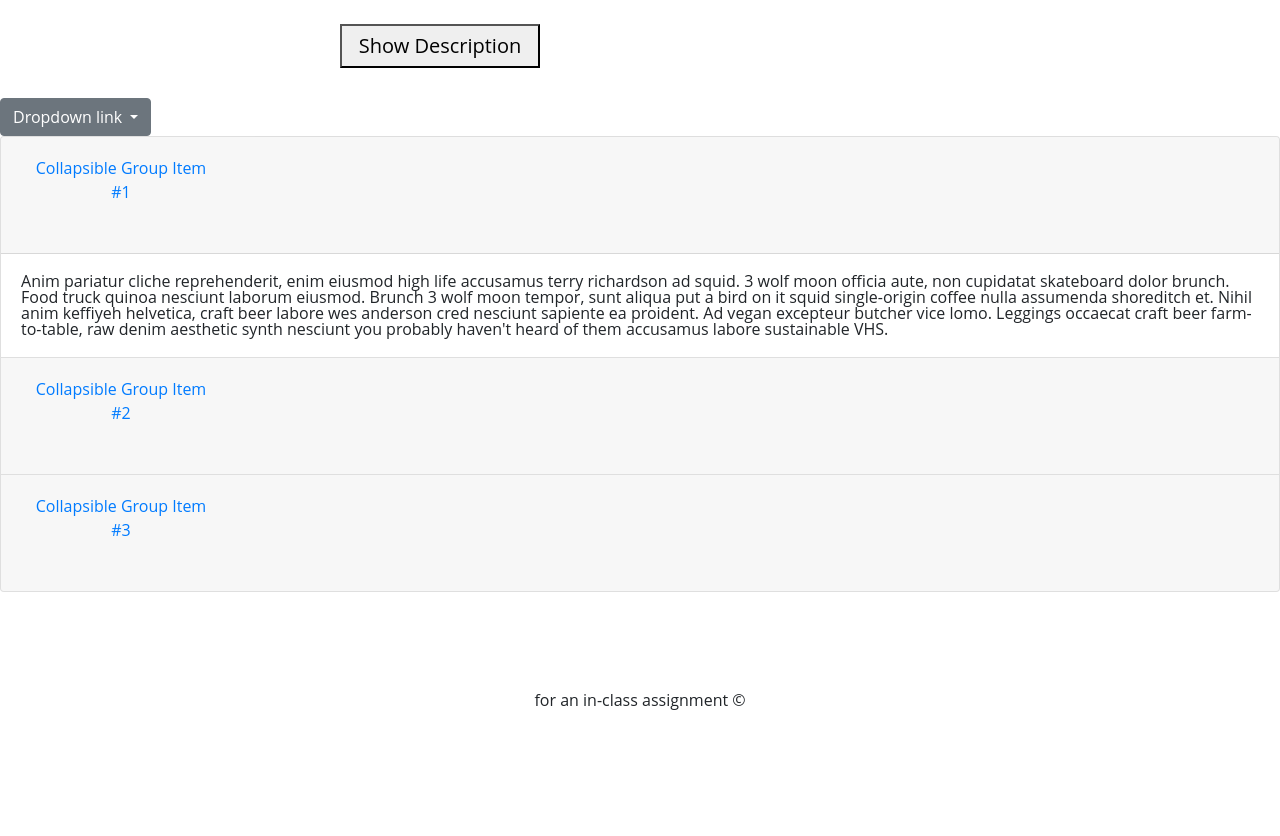
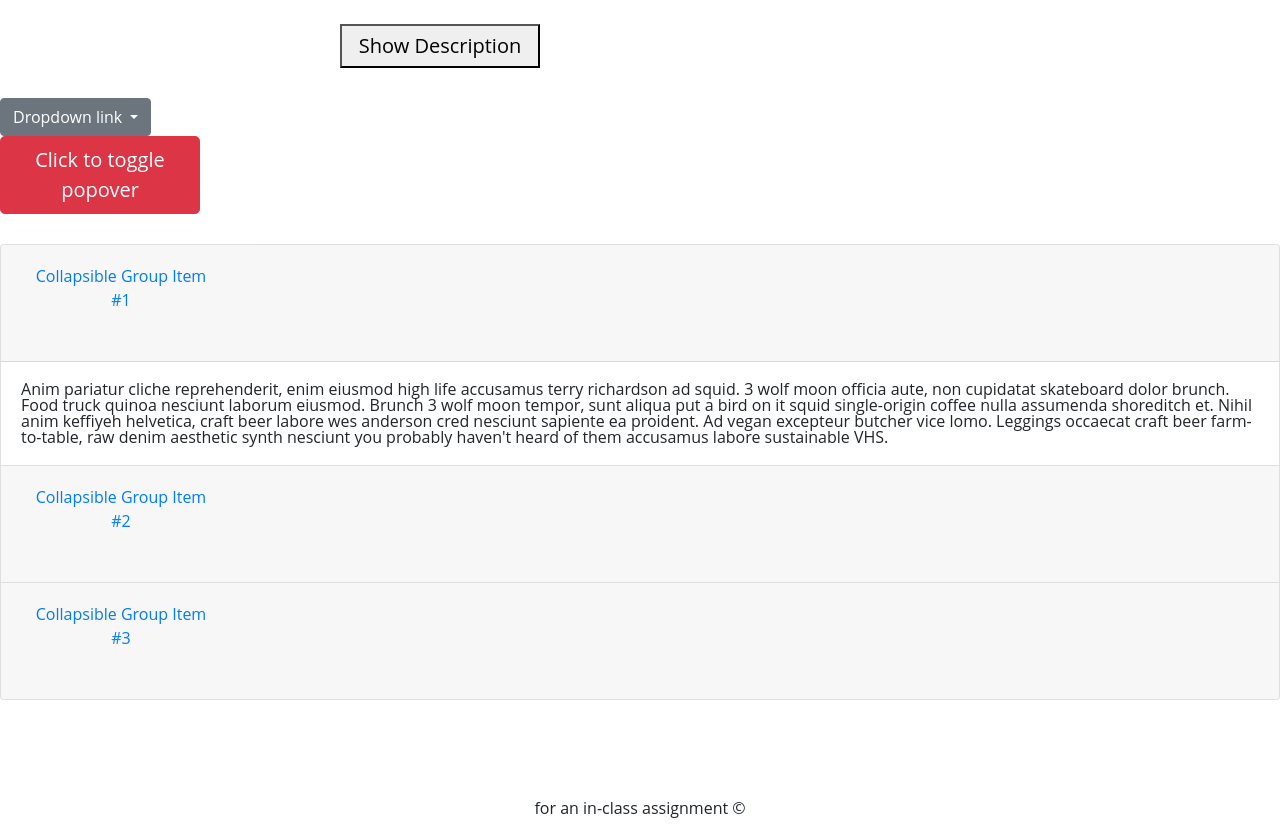
Before and after one commit to SashaSpievakov/assignment, a website: page index.html in a window 1280 px wide. Shown: the part 1360-2196 px from the top of the page. Before the commit the page ends 2088 px from the top, so only its background shows below. Drawn offline with nearby package versions, Linux system fonts and the light colour scheme.

Commit message:
add popover

```diff
--- a/index.html
+++ b/index.html
@@ -147,6 +147,17 @@
         </div>
       </div>
 
+      <!-- Popover -->
+      <button
+        type="button"
+        class="btn btn-lg btn-danger"
+        data-toggle="popover"
+        title="Popover title"
+        data-content="And here's some amazing content. It's very engaging. Right?"
+      >
+        Click to toggle popover
+      </button>
+
       <!-- Accordion -->
 
       <div class="accordion" id="accordionExample">
```
